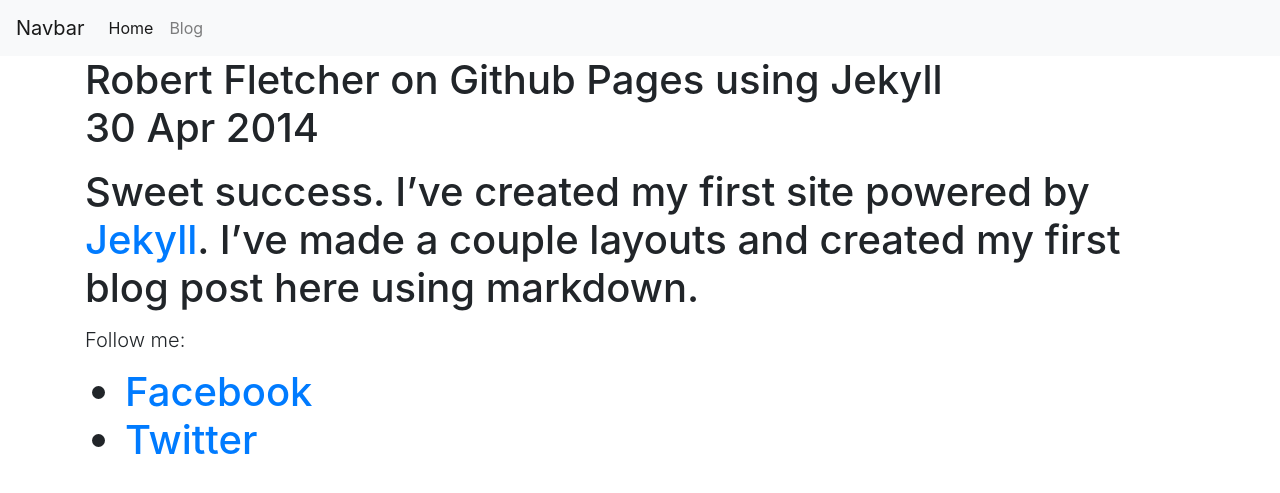
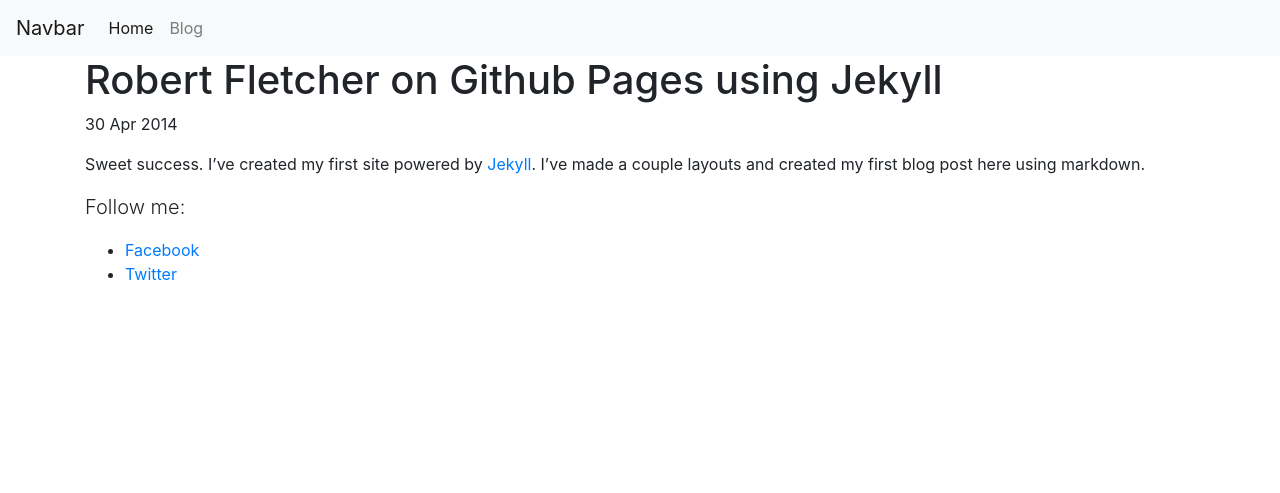
Before and after one commit to robbiegod/robbiegod.github.com, a Jekyll site: the page built from _posts/2018-04-30-robbiegod-site-launched.md, in a window 1280 px wide. Shown: the top 493 px of the page. Built offline with Jekyll 4.4.1, drawn with Linux system fonts in a browser that asks for light colours.

Commit message:
Update post.html

```diff
--- a/_layouts/post.html
+++ b/_layouts/post.html
@@ -1,7 +1,7 @@
 ---
 layout: default
 ---
-<h1>{{ page.title }}
+<h1>{{ page.title }}</h1>
 <p class="meta">{{ page.date | date_to_string }}</p>
 
 <div class="post">
```
